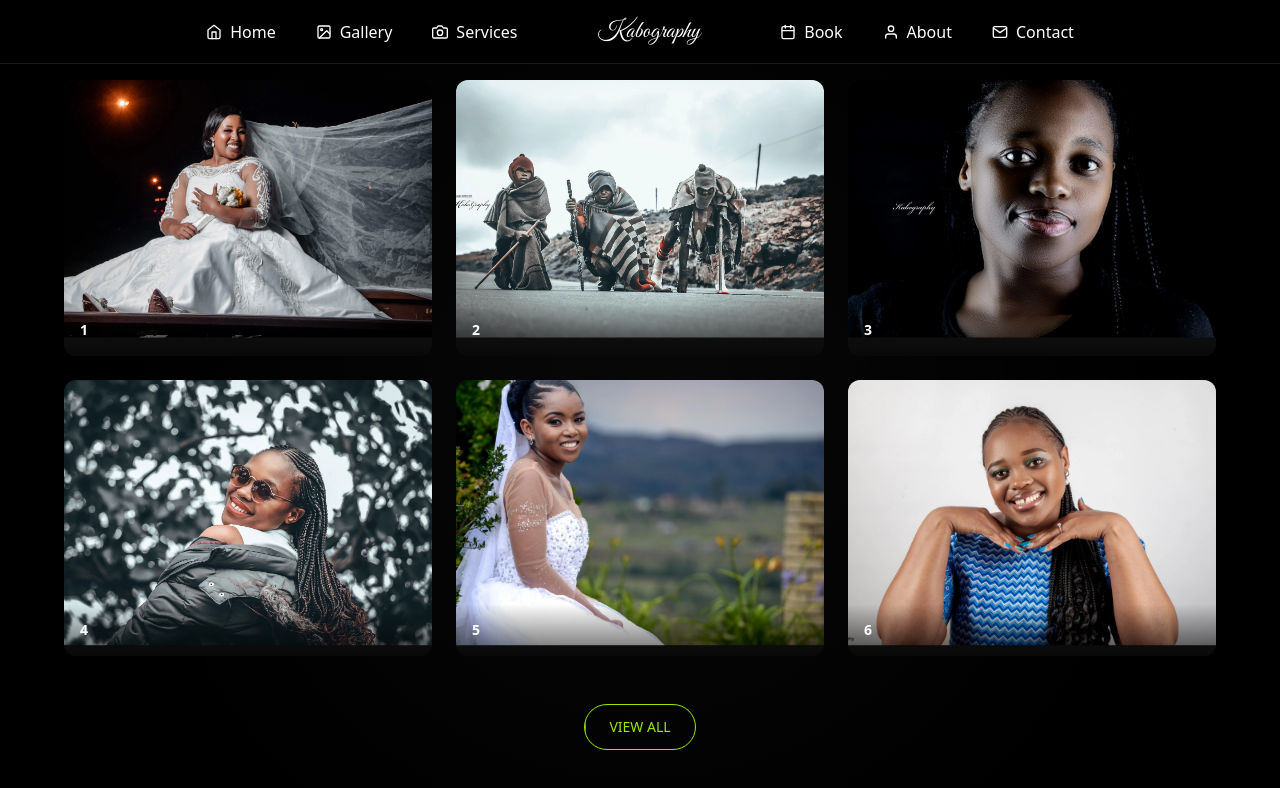
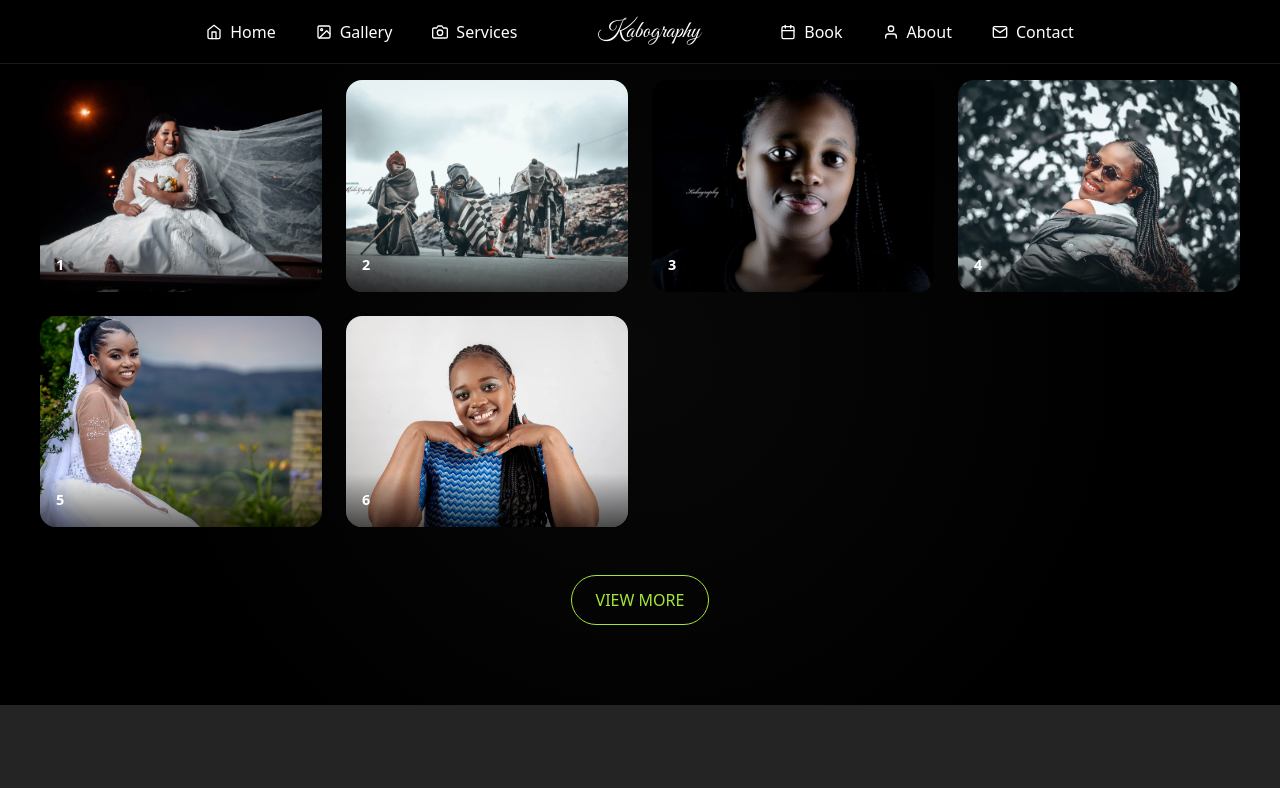
Before and after one commit to kamohelomokhethi137/kabography, a React (Vite) app: page /gallery in a window 1280 px wide. Shown: the top 788 px of the page. Built offline with nearby package versions, Linux system fonts and the light colour scheme; a web font is replaced by a local one.

Commit message:
services page

```diff
--- /dev/null
+++ b/src/components/ServiceCard.jsx
@@ -0,0 +1,58 @@
+import { motion } from 'framer-motion';
+import { useState } from 'react';
+
+const ServiceCard = ({ icon, title, description }) => {
+  const [hovered, setHovered] = useState(false);
+
+  return (
+    <motion.div
+      className="relative group overflow-hidden rounded-2xl border border-white/10 bg-black/50 p-6 shadow-md hover:shadow-xl transition-shadow duration-300"
+      onMouseEnter={() => setHovered(true)}
+      onMouseLeave={() => setHovered(false)}
+      initial={{ opacity: 0, y: 40 }}
+      whileInView={{ opacity: 1, y: 0 }}
+      viewport={{ once: true }}
+      transition={{ duration: 0.6, ease: 'easeOut' }}
+    >
+      {/* Particle Background */}
+      <div className="absolute inset-0 z-0">
+        {[...Array(15)].map((_, i) => (
+          <motion.div
+            key={i}
+            className="absolute bg-white/10 rounded-full"
+            initial={{
+              x: Math.random() * 100 + '%',
+              y: Math.random() * 100 + '%',
+              scale: Math.random() * 0.6 + 0.4
+            }}
+            animate={{
+              y: [null, Math.random() * 20 - 10 + '%'],
+              opacity: [0.1, 0.3, 0.1]
+            }}
+            transition={{
+              duration: Math.random() * 10 + 5,
+              repeat: Infinity,
+              repeatType: 'reverse'
+            }}
+            style={{ width: 8, height: 8 }}
+          />
+        ))}
+      </div>
+
+      {/* Content */}
+      <div className="relative z-10">
+        <div className="mb-4 w-12 h-12 rounded-full flex items-center justify-center border border-white/20 bg-white/5 backdrop-blur-sm">
+          {icon}
+        </div>
+        <h3 className="text-lg font-semibold mb-2 text-white">{title}</h3>
+        <p className="text-sm text-white/70 mb-4 leading-relaxed">{description}</p>
+        <button className="relative inline-block px-5 py-2 border border-white/20 rounded-full text-white text-sm overflow-hidden group">
+          <span className="absolute inset-0 bg-white/10 group-hover:scale-110 transition-transform duration-300" />
+          <span className="relative z-10">Learn More</span>
+        </button>
+      </div>
+    </motion.div>
+  );
+};
+
+export default ServiceCard;
--- a/src/pages/Gallery.jsx
+++ b/src/pages/Gallery.jsx
@@ -1,16 +1,22 @@
-import { useRef, useEffect, useState, useCallback } from 'react';
-import { motion } from 'framer-motion';
-import { gsap } from 'gsap';
-import { ScrollTrigger } from 'gsap/ScrollTrigger';
-
+import { useEffect, useRef, useState, useCallback } from 'react';
 import images from '../data/galleryData';
 
-gsap.registerPlugin(ScrollTrigger);
+const fadeInStyle = {
+  opacity: 1,
+  transition: 'opacity 0.7s ease-in-out, transform 0.4s ease',
+  transform: 'scale(1)',
+};
+
+const hiddenStyle = {
+  opacity: 0,
+  transform: 'scale(0.95)',
+};
 
 const ArtisticGallery = () => {
-  const galleryRef = useRef(null);
   const [loaded, setLoaded] = useState(() => Array(images.length).fill(false));
-  const [showAllImages, setShowAllImages] = useState(false);
+  const [visibleCount, setVisibleCount] = useState(6);
+  const [modalImage, setModalImage] = useState(null);
+  const itemRefs = useRef([]);
 
   const handleImageLoad = useCallback((index) => {
     setLoaded((prev) => {
@@ -22,69 +28,91 @@ const ArtisticGallery = () => {
   }, []);
 
   useEffect(() => {
-    const visibleCount = showAllImages ? images.length : 5;
-    if (!loaded.slice(0, visibleCount).every(Boolean)) return;
-
-    const items = gsap.utils.toArray('.gallery-item');
-
-    ScrollTrigger.getAll().forEach(trigger => trigger.kill());
-
-    gsap.fromTo(items,
-      { y: 60, opacity: 0 },
-      {
-        y: 0,
-        opacity: 1,
-        duration: 1,
-        ease: 'power2.out',
-        stagger: 0.1,
-        scrollTrigger: {
-          trigger: galleryRef.current,
-          start: 'top 80%',
+    const observer = new IntersectionObserver(
+      (entries) => {
+        entries.forEach(entry => {
+          if (entry.isIntersecting) {
+            entry.target.style.opacity = 1;
+            entry.target.style.transform = 'scale(1)';
+            entry.target.style.transition = 'opacity 0.7s ease-in-out, transform 0.4s ease';
+            observer.unobserve(entry.target);
           }
-      }
+        });
+      },
+      { threshold: 0.2 }
     );
 
-    items.forEach(item => {
-      const img = item.querySelector('img');
-      if (!img) return;
-
-      gsap.to(img, {
-        yPercent: -10,
-        ease: 'none',
-        scrollTrigger: {
-          trigger: item,
-          start: 'top bottom',
-          end: 'bottom top',
-          scrub: true,
+    itemRefs.current.forEach((el) => {
+      if (el) {
+        el.style.opacity = 0;
+        el.style.transform = 'scale(0.95)';
+        observer.observe(el);
       }
     });
-    });
 
-    return () => ScrollTrigger.getAll().forEach(trigger => trigger.kill());
-  }, [loaded, showAllImages]);
+    return () => observer.disconnect();
+  }, [visibleCount]);
+
+  const handleViewMore = () => {
+    setVisibleCount((prev) => Math.min(prev + 6, images.length));
+  };
 
   return (
-    <section className="relative py-20 px-4 bg-black text-white">
-      <div className="absolute inset-0 pointer-events-none">
-        <div className="absolute inset-0 bg-[radial-gradient(circle_at_center,rgba(255,255,255,0.03)_0%,transparent_70%)]" />
-      </div>
+    <section style={{ backgroundColor: 'black', color: 'white', padding: '5rem 1rem', position: 'relative' }}>
+      <div style={{
+        position: 'absolute',
+        inset: 0,
+        pointerEvents: 'none',
+        background: 'radial-gradient(circle at center, rgba(255,255,255,0.03) 0%, transparent 70%)',
+        zIndex: 0
+      }} />
 
+      <div style={{
+        display: 'grid',
+        gridTemplateColumns: 'repeat(auto-fit, minmax(250px, 1fr))',
+        gap: '1.5rem',
+        maxWidth: '1200px',
+        margin: '0 auto',
+        position: 'relative',
+        zIndex: 1
+      }}>
+        {images.slice(0, visibleCount).map((img, index) => {
+          const isSelected = modalImage?.src === img.src;
+
+          return (
             <div
-        ref={galleryRef}
-        className="mx-auto max-w-6xl grid grid-cols-1 sm:grid-cols-2 md:grid-cols-3 gap-6"
-      >
-        {(showAllImages ? images : images.slice(0, 6)).map((img, index) => (
-          <motion.div
               key={img.src}
-            className="gallery-item relative aspect-[4/3] bg-neutral-900 overflow-hidden rounded-xl"
-            initial={{ opacity: 0 }}
-            whileInView={{ opacity: 1 }}
-            viewport={{ once: true }}
-            transition={{ duration: 0.5 }}
+              ref={(el) => (itemRefs.current[index] = el)}
+              onClick={() => setModalImage(img)}
+              style={{
+                ...hiddenStyle,
+                aspectRatio: '4 / 3',
+                borderRadius: '1rem',
+                backgroundColor: isSelected ? '#2563eb' : '#1a1a1a',
+                overflow: 'hidden',
+                cursor: 'pointer',
+                position: 'relative',
+                outline: isSelected ? '3px solid #3b82f6' : 'none'
+              }}
             >
               {!loaded[index] && (
-              <div className="absolute inset-0 flex items-center justify-center bg-black/30 z-10">
-                <div className="w-10 h-10 border-4 border-lime-400 border-t-transparent rounded-full animate-spin" />
+                <div style={{
+                  position: 'absolute',
+                  inset: 0,
+                  backgroundColor: 'rgba(0,0,0,0.3)',
+                  zIndex: 10,
+                  display: 'flex',
+                  justifyContent: 'center',
+                  alignItems: 'center'
+                }}>
+                  <div style={{
+                    width: '40px',
+                    height: '40px',
+                    border: '4px solid #a3e635',
+                    borderTopColor: 'transparent',
+                    borderRadius: '50%',
+                    animation: 'spin 1s linear infinite'
+                  }} />
                 </div>
               )}
 
@@ -92,41 +120,107 @@ const ArtisticGallery = () => {
                 src={img.src}
                 alt={`Photo ${index + 1}`}
                 onLoad={() => handleImageLoad(index)}
-              className={`w-full h-full object-cover transition-opacity duration-700 ease-in ${loaded[index] ? 'opacity-100' : 'opacity-0'}`}
+                style={{
+                  width: '100%',
+                  height: '100%',
+                  objectFit: 'cover',
+                  transition: 'opacity 0.7s ease-in',
+                  opacity: loaded[index] ? 1 : 0
+                }}
                 loading="lazy"
                 decoding="async"
-              fetchPriority={index < 5 ? 'high' : 'low'}
                 draggable={false}
               />
 
-            <div className="absolute bottom-0 left-0 w-full bg-gradient-to-t from-black/60 to-transparent p-4">
-              <p className="text-sm font-semibold">{index + 1}</p>
+              <div style={{
+                position: 'absolute',
+                bottom: 0,
+                left: 0,
+                width: '100%',
+                padding: '1rem',
+                background: 'linear-gradient(to top, rgba(0,0,0,0.6), transparent)'
+              }}>
+                <p style={{ fontSize: '0.9rem', fontWeight: '600' }}>{index + 1}</p>
               </div>
-          </motion.div>
-        ))}
+            </div>
+          );
+        })}
       </div>
 
-      {!showAllImages && (
-        <motion.div
-          className="text-center mt-12"
-          initial={{ opacity: 0, y: 20 }}
-          whileInView={{ opacity: 1, y: 0 }}
-          viewport={{ once: true }}
+      {visibleCount < images.length && (
+        <div style={{ textAlign: 'center', marginTop: '3rem' }}>
+          <button
+            onClick={handleViewMore}
+            style={{
+              padding: '0.75rem 1.5rem',
+              borderRadius: '9999px',
+              border: '1px solid #a3e635',
+              color: '#a3e635',
+              background: 'transparent',
+              fontWeight: 500,
+              cursor: 'pointer'
+            }}
+            onMouseEnter={(e) => e.currentTarget.style.background = '#000'}
+            onMouseLeave={(e) => e.currentTarget.style.background = 'transparent'}
           >
+            VIEW MORE
+          </button>
+        </div>
+      )}
+
+      {modalImage && (
+        <div style={{
+          position: 'fixed',
+          inset: 0,
+          backgroundColor: 'rgba(0,0,0,0.8)',
+          display: 'flex',
+          alignItems: 'center',
+          justifyContent: 'center',
+          zIndex: 50,
+          padding: '1rem'
+        }}>
+          <div style={{
+            backgroundColor: '#1a1a1a',
+            borderRadius: '1rem',
+            padding: '2rem',
+            maxWidth: '800px',
+            width: '100%',
+            textAlign: 'center'
+          }}>
+            <img
+              src={modalImage.src}
+              alt="Selected"
+              style={{
+                maxHeight: '60vh',
+                width: '100%',
+                objectFit: 'contain',
+                borderRadius: '0.75rem',
+                marginBottom: '1.5rem'
+              }}
+            />
+            <p style={{ fontSize: '1.125rem', fontWeight: '600', color: 'white', marginBottom: '1rem' }}>Image selected</p>
             <button
-            onClick={() => setShowAllImages(true)}
-            className="relative inline-flex items-center justify-center px-6 py-3 border border-lime-400 text-lime-400 rounded-full text-sm font-medium group overflow-hidden"
+              onClick={() => setModalImage(null)}
+              style={{
+                padding: '0.5rem 1.5rem',
+                backgroundColor: '#a3e635',
+                color: '#000',
+                borderRadius: '9999px',
+                fontWeight: 600,
+                cursor: 'pointer'
+              }}
             >
-            <span className="relative z-10 group-hover:text-black transition-colors">VIEW ALL</span>
-            <motion.span
-              className="absolute inset-0 bg-lime-400 z-0"
-              initial={{ x: '-100%' }}
-              whileHover={{ x: '0%' }}
-              transition={{ duration: 0.5 }}
-            />
+              Close
             </button>
-        </motion.div>
+          </div>
+        </div>
       )}
+
+      <style>{`
+        @keyframes spin {
+          to { transform: rotate(360deg); }
+        }
+      `}</style>
     </section>
   );
 };
--- a/src/pages/Services.jsx
+++ b/src/pages/Services.jsx
@@ -1,11 +1,49 @@
-import React from 'react'
-import Typewriter from '../components/Typewriter'
+import { useState } from 'react';
+import { motion } from 'framer-motion';
+import Footer from '../components/Footer';
+import { FiCamera, FiEdit, FiImage } from 'react-icons/fi';
+import ServiceCard from '../components/ServiceCard';
 
-function Services() {
+const services = [
+  {
+    title: 'Photography',
+    icon: <FiCamera size={26} />,
+    description: 'Capture unforgettable moments with professional photography services tailored to events, portraits, and lifestyle.',
+  },
+  {
+    title: 'Photo Editing',
+    icon: <FiEdit size={26} />,
+    description: 'Transform your photos with expert retouching, color grading, and creative enhancements.',
+  },
+  {
+    title: 'Prints for Sale',
+    icon: <FiImage size={26} />,
+    description: 'Buy high-quality photo prints for your home or office, with a wide variety of themes and styles.',
+  }
+];
+
+const Services = () => {
   return (
-      <Typewriter />
+    <section className="min-h-screen px-6 py-24 bg-black text-white">
+      <div className="max-w-6xl mx-auto">
+        <motion.h2
+          initial={{ opacity: 0, y: -20 }}
+          whileInView={{ opacity: 1, y: 0 }}
+          viewport={{ once: true }}
+          className="text-4xl md:text-5xl font-bold text-center mb-16 bg-clip-text text-transparent bg-gradient-to-r from-white to-white/60"
+        >
+          Our Services
+        </motion.h2>
 
-  )
-}
+        <div className="grid grid-cols-1 sm:grid-cols-2 gap-8">
+          {services.map((service, index) => (
+            <ServiceCard key={index} {...service} />
+          ))}
+        </div>
+      </div>
+      <Footer />
+    </section>
+  );
+};
 
-export default Services
+export default Services;
```
Lines whose indentation alone changed are shown as unchanged.
